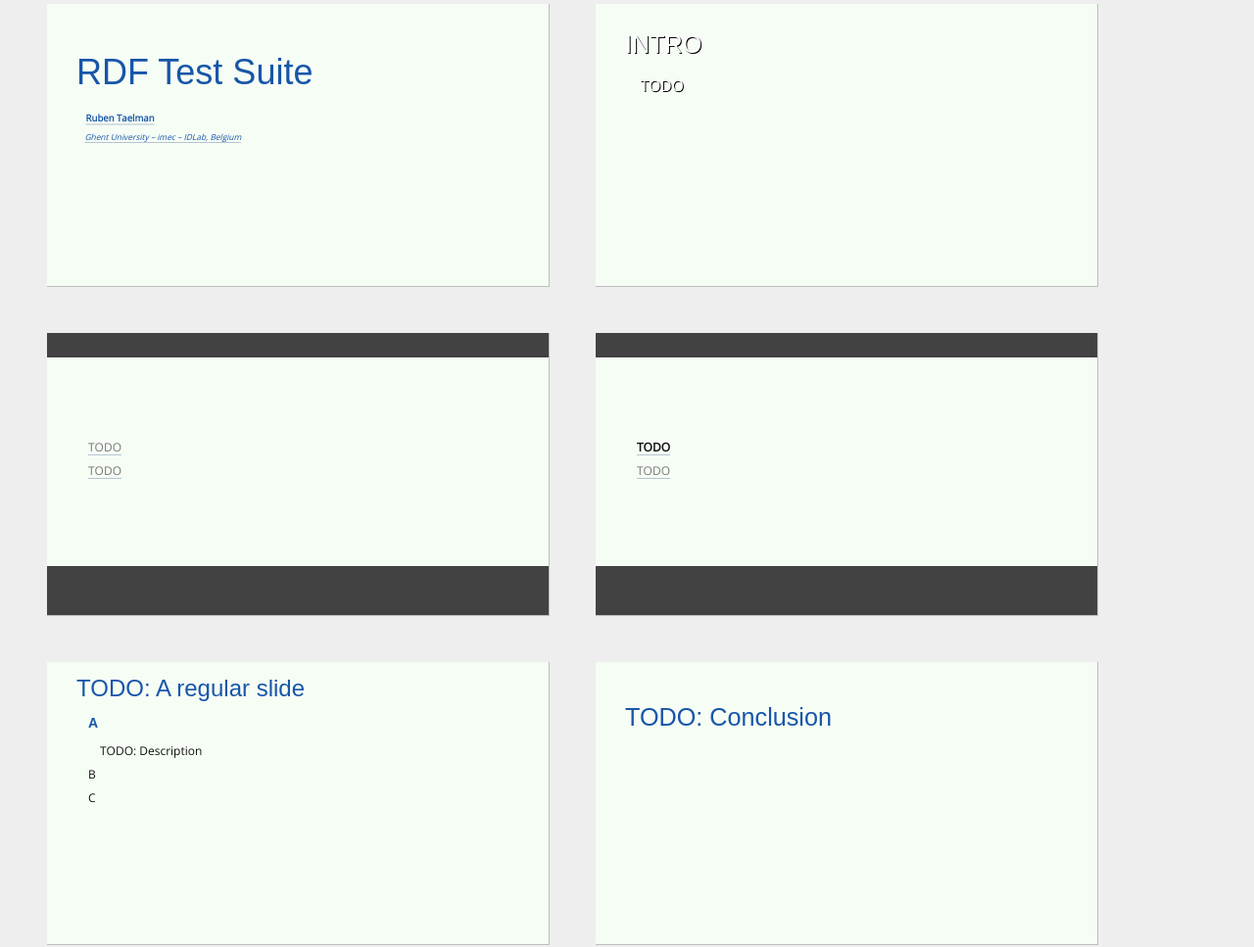
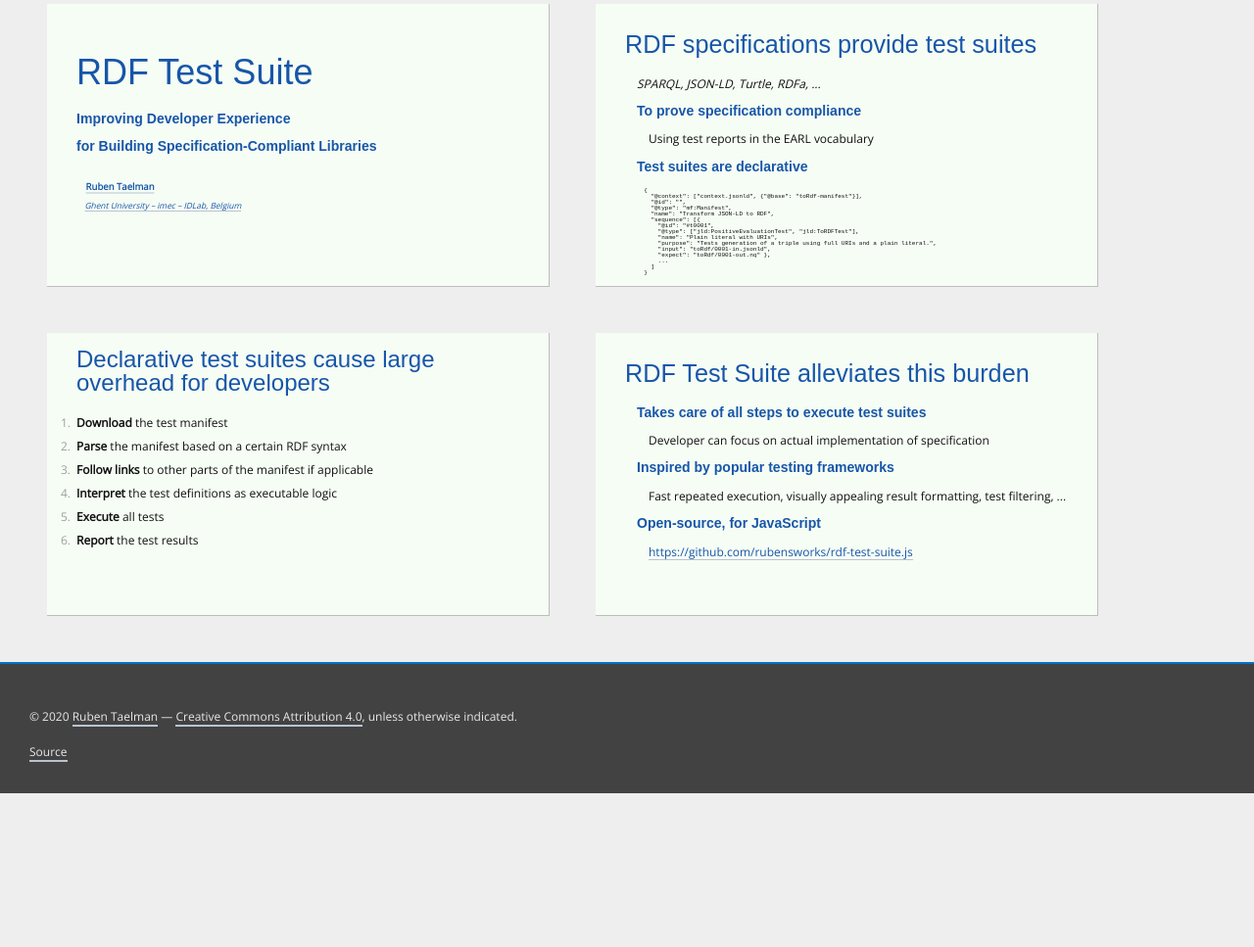
Before and after one commit to rubensworks/slides-2020-iswc-praxis-rts, a plain HTML site: page index.html in a window 1280 px wide. Shown: the part 299-1266 px from the top of the page at 98% size. After the commit the page ends 1109 px from the top, so only its background shows below. Drawn offline with nearby package versions, Linux system fonts and the light colour scheme; a web font is replaced by a local one.

Commit message:
Deploying to gh-pages from  @ e40351fc3cdd2cf56ccf60d5474aa08be7a9766c 🚀

```diff
--- a/index.html
+++ b/index.html
@@ -34,47 +34,72 @@
 
     <section id="title" class="slide title" inlist="" rel="schema:hasPart" resource="#title">
       <h2 property="schema:name">RDF Test Suite</h2>
+	  <h3>Improving Developer Experience<br />for Building Specification-Compliant Libraries</h3>
       <ul class="author inline">
           <li class="current"><a href="https://www.rubensworks.net/">Ruben Taelman</a></li>
       </ul>
       <p class="affiliation"><a href="http://idlab.technology/">Ghent University – imec – IDLab, Belgium</a></p>
     </section>
 
-    <section id="start" class="slide" style="background-image: url('img/TODO.jpg')" inlist="" rel="schema:hasPart" resource="#start">
-        <h2 property="schema:name" class="big" style="margin-top: 20px; color: white; text-shadow: 2px 2px black">INTRO</h2>
-        <ul style="color: white; text-shadow: 2px 2px black; font-size: 1.3em">
-            <li>TODO</li>
+    <section id="start" class="slide" inlist="" rel="schema:hasPart" resource="#start">
+        <h2 property="schema:name" class="big" style="margin-top: 20px">RDF specifications provide test suites</h2>
+        <ul>
+			<li style="font-style: italic">SPARQL, JSON-LD, Turtle, RDFa, ...</li>
+            <li>
+        	    <h3>To prove specification compliance</h3>
+		        <span class="indent">Using test reports in the EARL vocabulary</span>
+			</li>
+            <li>
+        	    <h3>Test suites are declarative</h3>
+				<pre style="font-size: 50%">
+  {
+    "@context": ["context.jsonld", {"@base": "toRdf-manifest"}],
+    "@id": "",
+    "@type": "mf:Manifest",
+    "name": "Transform JSON-LD to RDF",
+    "sequence": [{
+      "@id": "#t0001",
+      "@type": ["jld:PositiveEvaluationTest", "jld:ToRDFTest"],
+      "name": "Plain literal with URIs",
+      "purpose": "Tests generation of a triple using full URIs and a plain literal.",
+      "input": "toRdf/0001-in.jsonld",
+      "expect": "toRdf/0001-out.nq" },
+      ...
+    ]
+  }
+				</pre>
+			</li>
         </ul>
     </section>
 
-    <section id="index" class="slide index" inlist="" rel="schema:hasPart" resource="#index">
-      <ul>
-        <li><a href="#index-a">TODO</a></li>
-		<li><a href="#index-b">TODO</a></li>
-      </ul>
+    <section id="problem" class="slide" inlist="" rel="schema:hasPart" resource="#problem">
+      <h2 property="schema:name">Declarative test suites cause large overhead for developers</h2>
+      <ol>
+          <li><strong>Download</strong> the test manifest</li>
+          <li><strong>Parse</strong> the manifest based on a certain RDF syntax</li>
+		  <li><strong>Follow links</strong> to other parts of the manifest if applicable</li>
+		  <li><strong>Interpret</strong> the test definitions as executable logic</li>
+		  <li><strong>Execute</strong> all tests</li>
+		  <li><strong>Report</strong> the test results</li>
+      </ol>
     </section>
 
-    <section id="index-a" class="slide index" inlist="" rel="schema:hasPart" resource="#index-a">
-      <ul>
-        <li class="current"><a href="#index-a">TODO</a></li>
-		<li><a href="#index-b">TODO</a></li>
-      </ul>
-    </section>
-
-    <section id="some-slide" class="slide" inlist="" rel="schema:hasPart" resource="#some-slide">
-      <h2 property="schema:name">TODO: A regular slide</h2>
-      <ul>
-          <li>
-          	  <h3>A</h3>
-			  <span class="indent">TODO: Description</span>
-          </li>
-          <li>B</li>
-          <li>C</li>
-      </ul>
-    </section>
-
-    <section id="conclusion" class="slide" inlist="" rel="schema:hasPart" resource="#conclusion">
-      <h2 property="schema:name" class="big">TODO: Conclusion</h2>
+    <section id="solution" class="slide" inlist="" rel="schema:hasPart" resource="#solution">
+        <h2 property="schema:name" class="big" style="margin-top: 20px">RDF Test Suite alleviates this burden</h2>
+        <ul>
+            <li>
+        	    <h3>Takes care of all steps to execute test suites</h3>
+		        <span class="indent">Developer can focus on actual implementation of specification</span>
+			</li>
+            <li>
+        	    <h3>Inspired by popular testing frameworks</h3>
+		        <span class="indent">Fast repeated execution, visually appealing result formatting, test filtering, ...</span>
+			</li>
+            <li>
+        	    <h3>Open-source, for JavaScript</h3>
+		        <span class="indent"><a href="https://github.com/rubensworks/rdf-test-suite.js">https://github.com/rubensworks/rdf-test-suite.js</a></span>
+			</li>
+        </ul>
     </section>
 
     <footer>
```
